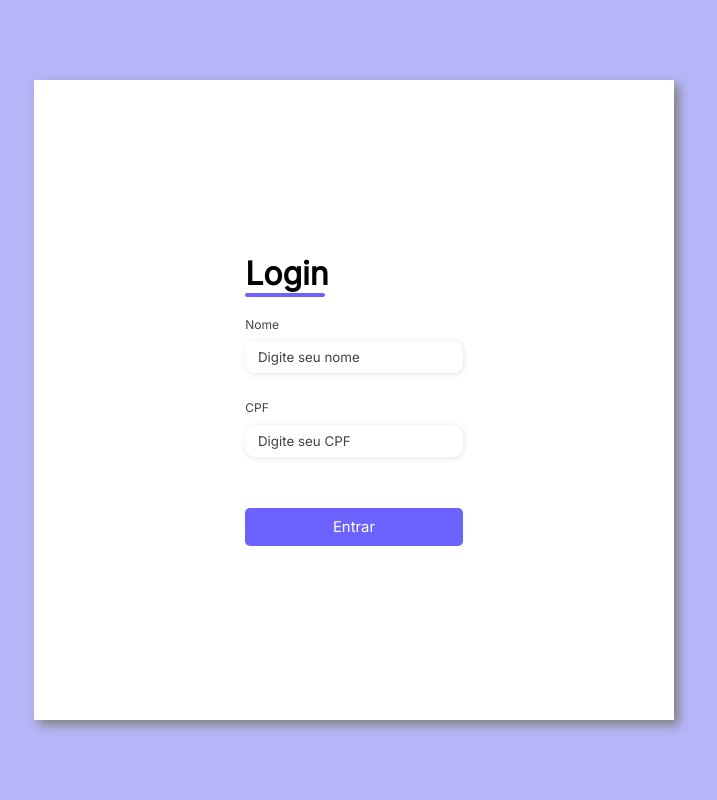
After one commit to JoaoPauloWillCB/CRUD, a PHP site: page /login.php in a window 1280 px wide. The commit adds this page. Shown: the whole page, without its empty margins (286-1003 px from the left). Run offline with PHP 8.4, Linux system fonts and the light colour scheme.

Commit message:
terminando front

```diff
--- a/index.html
+++ b/cadastro.php
@@ -3,7 +3,7 @@
 <head>
     <meta charset="UTF-8">
     <meta name="viewport" content="width=device-width, initial-scale=1.0">
-    <link rel="stylesheet" href="style.css">
+    <link rel="stylesheet" href="css/cadastro.css">
     <title>CRUD-Sabanco</title>
 </head>
 <body>
@@ -20,7 +20,7 @@
                     </div>
 
                     <div class="login-button">
-                        <button><a href="#">Entrar</a></button>
+                        <button><a href="login.php">Entrar</a></button>
                     </div>
                 </div>
 
@@ -71,7 +71,7 @@
                 </div>
 
                 <div class="continue-button">
-                    <button>Continuar</button>
+                    <button><a href="#">Continuar</a></button>
                 </div>
             </form>
         </div>
--- /dev/null
+++ b/config/config.php
@@ -0,0 +1,5 @@
+<?php
+header("Content-Type: charset=utf-8");
+session_start();
+
+?>
--- /dev/null
+++ b/css/login.css
@@ -0,0 +1,151 @@
+@import url('https://fonts.googleapis.com/css2?family=Inter&display=swap');
+
+*{
+    margin: 0;
+    padding: 0;
+    box-sizing: border-box;
+    font-family: 'Inter', sans-serif;
+}
+
+body{
+    width: 100%;
+    height: 100vh;
+    display: flex;
+    justify-content: center;
+    align-items: center;
+    background-color: #0c0ce94d;
+}
+
+.container{
+    width: 80%;
+    height: 80vh;
+    display: flex;
+    box-shadow: 5px 5px 10px grey;
+}
+
+.form-image{
+    width: 50%;
+    display: flex;
+    justify-content: center;
+    align-items: center;
+    background-color: #fde3a7d7;
+    padding: 1rem;
+}
+
+.form-image img{
+    width: 31rem;
+}
+
+.form{
+    width: 50%;
+    display: flex;
+    justify-content: center;
+    align-items: center;
+    flex-direction: column;
+    background-color: white;
+    padding: 3rem;
+}
+
+.form-header{
+    margin-bottom: 0.5rem;
+    display: flex;
+    justify-content: space-between;
+}
+
+.form-header h1::after{
+    content: '';
+    display: block;
+    width: 5rem;
+    height: 0.3rem;
+    background-color: #6c63ff;
+    margin: 0 auto;
+    position: absolute;
+    border-radius: 10px;
+}
+
+.input-group{
+    display: flex;
+    flex-direction: column;
+    padding: 1rem 0;
+}
+
+.input-box{
+    display: flex;
+    flex-direction: column;
+    margin-bottom: 1.1rem;
+}
+
+.input-box input{
+    margin: 0.6rem 0;
+    padding: 0.5rem 0.8rem;
+    border: none;
+    border-radius: 10px;
+    box-shadow: 1px 1px 6px #0000001c;
+}
+
+.input-box input:hover{
+    background-color: #eeeeee75;
+}
+
+.input-box input:focus-visible{
+    outline: 1px solid #6c63ff;
+}
+
+.input-box label{
+    font-size: 0.75rem;
+    font-weight: 400;
+    color: #000000be;
+}
+
+.input-box input::placeholder{
+    color: #000000be;
+}
+
+.entrar-button button{
+    width: 100%;
+    margin-top: 0.5rem;
+    border: none;
+    background-color: #6c63ff;
+    padding: 0.63rem;
+    border-radius: 5px;
+    cursor: pointer;
+}
+
+.entrar-button button:hover{
+    background-color: #6b63fff1;
+}
+
+.entrar-button button a{
+    text-decoration: none;
+    font-size: 0.93rem;
+    font-weight: 400;
+    color: white;
+}
+
+@media screen and (max-width: 1300px){
+    .form-image{
+        display: none;
+    }
+
+    .container{
+        width: 50%;
+    }
+
+    .form{
+        width: 100%;
+    }
+
+@media screen and (max-width: 1015px){
+    .container{
+        width: 90%;
+        height: auto;
+    }
+
+    .input-group{
+        flex-direction: column;
+        flex-wrap: nowrap;
+        max-height: 18rem;
+        padding-right: 1rem;
+    }
+}
+}
--- a/exemplo.php
+++ /dev/null
@@ -1 +0,0 @@
-<?php /*Tag que define o documento como PHP*/
--- /dev/null
+++ b/login.php
@@ -0,0 +1,42 @@
+<!DOCTYPE html>
+<html lang="pt-br">
+<head>
+    <meta charset="UTF-8">
+    <meta name="viewport" content="width=device-width, initial-scale=1.0">
+    <link rel="stylesheet" href="css/login.css">
+    <title>CRUD-Login</title>
+</head>
+<body>
+    <div class="container">
+        <div class="form-image">
+            <img src="img/undraw_login_re_4vu2.svg" alt="img">
+        </div>
+
+        <div class="form">
+            <form action="#">
+                <div class="form-header">
+                    <div class="title">
+                        <h1>Login</h1>
+                    </div>
+                </div>
+
+                <div class="input-group">
+                    <div class="input-box">
+                        <label for="name">Nome</label>
+                        <input type="text" id="name" name="name" placeholder="Digite seu nome" required>
+                    </div>
+
+                    <div class="input-box">
+                        <label for="CPF">CPF</label>
+                        <input type="number" id="CPF" name="CPF" placeholder="Digite seu CPF" required>
+                    </div>
+                </div>
+
+                <div class="entrar-button">
+                    <button><a href="#">Entrar</a></button>
+                </div>
+            </form>
+        </div>
+    </div>
+</body>
+</html>
--- /dev/null
+++ b/logout.php
@@ -0,0 +1,6 @@
+<?php
+    /*usar quando o usuário cliar no botao de logout*/
+    include_once '.config/config.php';
+    unset($_SESSION['userLogged']);
+    header('Lovation: login.php')
+?>
```
Also changed, not shown: index.php (added, +57 -0 lines), README.md (deleted), css/cadastro.css (renamed from style.css), img/undraw_login_re_4vu2.svg (added).
